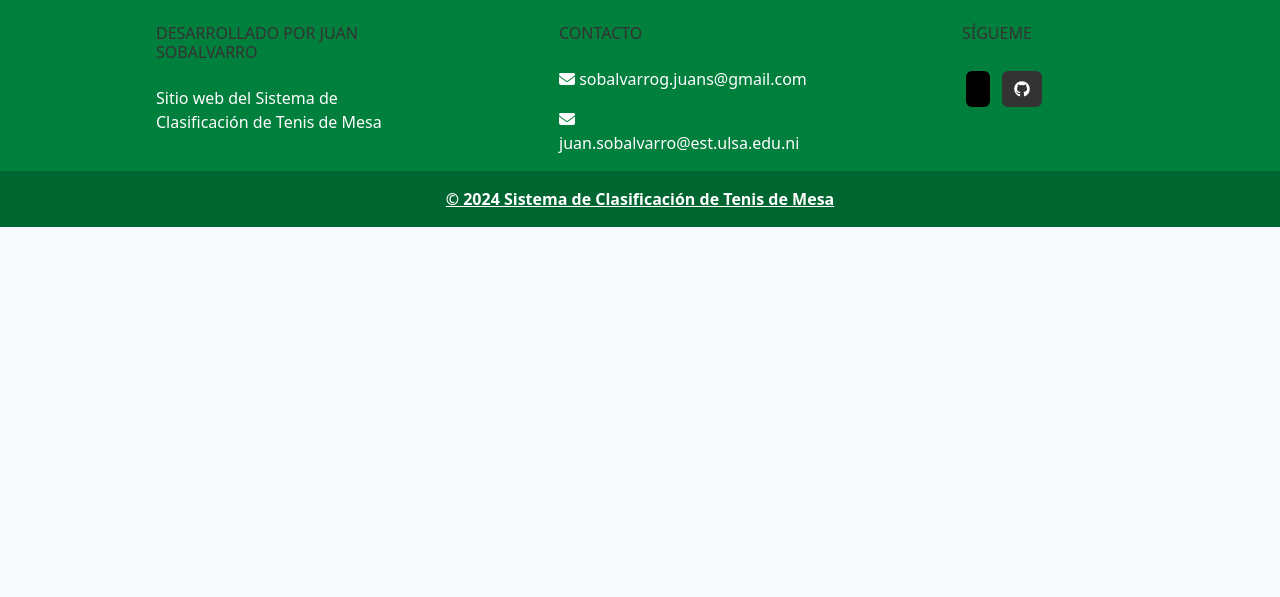
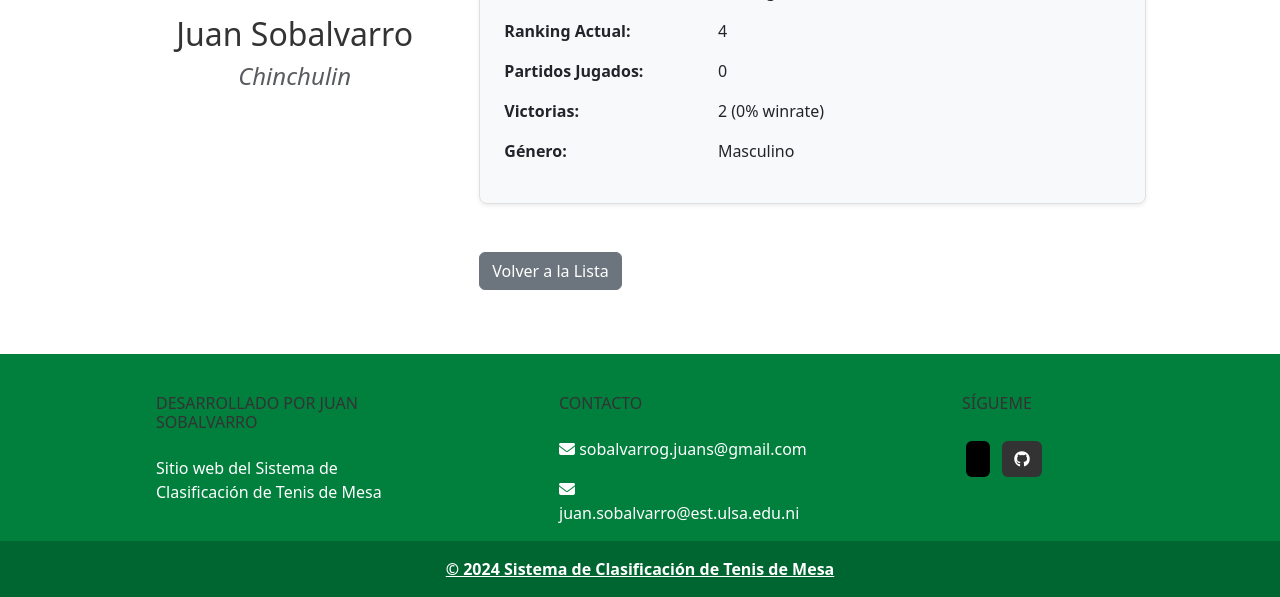
Before and after one commit to JuanSobalvarro/ttranking, a Django app: page /players/5/ in a window 1280 px wide. Shown: the part 714-1311 px from the top of the page. Before the commit the page ends 941 px from the top, so only its background shows below. Run offline with Django 5.2, Linux system fonts and the light colour scheme; data comes from the database, SQL or seed files in the repository; parts of the project's set-up code (start-up, migrations or seed data) failed here and were passed over.

Commit message:
Improved player detail

```diff
--- a/ttranking/players/templates/players/player_detail.html
+++ b/ttranking/players/templates/players/player_detail.html
@@ -3,24 +3,78 @@
 
 {% block content %}
 <div class="container mt-4">
-    <h2 class="mb-4">{{ player.first_name }} {{ player.last_name }}</h2>
-    <div class="row">
-        <div class="col-md-4">
+    <div class="row align-items-center">
+        <div class="col-md-4 text-center">
             {% if player.photo %}
-                <img src="{{ player.photo.url }}" alt="{{ player.first_name }} {{ player.last_name }}" class="img-fluid img-thumbnail" style="max-width: 100%; height: auto;">
+                <img src="{{ player.photo.url }}" alt="{{ player.first_name }} {{ player.last_name }}"
+                     class="img-fluid rounded-circle"
+                     style="max-width: 80%; height: auto; border: solid 2px">
             {% else %}
-                <img src="{% static 'players/images/default/player.png' %}" alt="Foto Predeterminada del Jugador" class="img-fluid img-thumbnail" style="max-width: 100%; height: auto;">
+                <img src="{% static 'players/images/default/player.png' %}" alt="Foto Predeterminada del Jugador" class="img-fluid rounded-circle" style="max-width: 80%; height: auto;">
+            {% endif %}
+            <h2 class="mt-3">{{ player.first_name }} {{ player.last_name }}</h2>
+            {% if player.alias %}
+                <h4 class="text-muted fst-italic">{{ player.alias }}</h4>
             {% endif %}
         </div>
         <div class="col-md-8">
-            <dl class="row">
-                <dt class="col-sm-4">Fecha de Nacimiento:</dt>
-                <dd class="col-sm-8">{{ player.date_of_birth }}</dd>
-                <dt class="col-sm-4">Nacionalidad:</dt>
-                <dd class="col-sm-8">{{ player.nationality }}</dd>
-                <dt class="col-sm-4">Ranking:</dt>
-                <dd class="col-sm-8">{{ player.ranking }}</dd>
-            </dl>
+            <div class="card bg-light shadow-sm p-4">
+                <div class="row mb-3">
+                    <div class="col-sm-4">
+                        <strong>Fecha de Nacimiento:</strong>
+                    </div>
+                    <div class="col-sm-8">
+                        {{ player.date_of_birth|date:"d M Y" }} ({{ player.age }} años)
+                    </div>
+                </div>
+                <div class="row mb-3">
+                    <div class="col-sm-4">
+                        <strong>Nacionalidad:</strong>
+                    </div>
+                    <div class="col-sm-8">
+                        {% if player.nationality %}
+                            <img src="https://flagsapi.com/{{ player.nationality }}/flat/32.png"
+                                 alt="Bandera de {{ player.get_nationality_display }}"
+                                 class="img-fluid me-2">
+                            {{ player.get_nationality_display }}
+                        {% else %}
+                            <span class="text-muted">N/D</span>
+                        {% endif %}
+                    </div>
+                </div>
+                <div class="row mb-3">
+                    <div class="col-sm-4">
+                        <strong>Ranking Actual:</strong>
+                    </div>
+                    <div class="col-sm-8">
+                        {{ player.ranking }}
+                    </div>
+                </div>
+                <div class="row mb-3">
+                    <div class="col-sm-4">
+                        <strong>Partidos Jugados:</strong>
+                    </div>
+                    <div class="col-sm-8">
+                        {{ player.matches_played }}
+                    </div>
+                </div>
+                <div class="row mb-3">
+                    <div class="col-sm-4">
+                        <strong>Victorias:</strong>
+                    </div>
+                    <div class="col-sm-8">
+                        {{ player.victories }} ({{ player.winrate }}% winrate)
+                    </div>
+                </div>
+                <div class="row mb-3">
+                    <div class="col-sm-4">
+                        <strong>Género:</strong>
+                    </div>
+                    <div class="col-sm-8">
+                        {{ player.get_gender_display }}
+                    </div>
+                </div>
+            </div>
             <a class="btn btn-secondary mt-3" href="{% url 'players:player_list' %}">Volver a la Lista</a>
         </div>
     </div>
```
